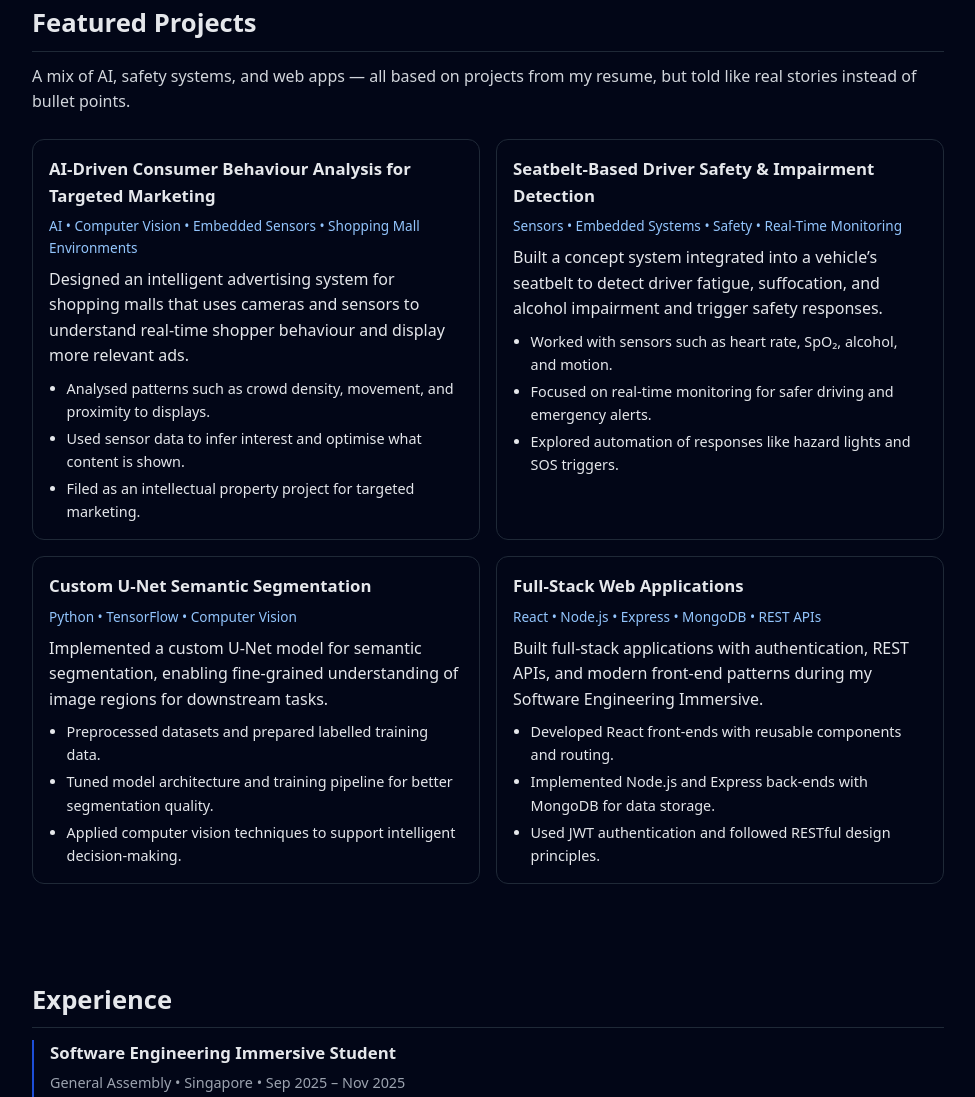
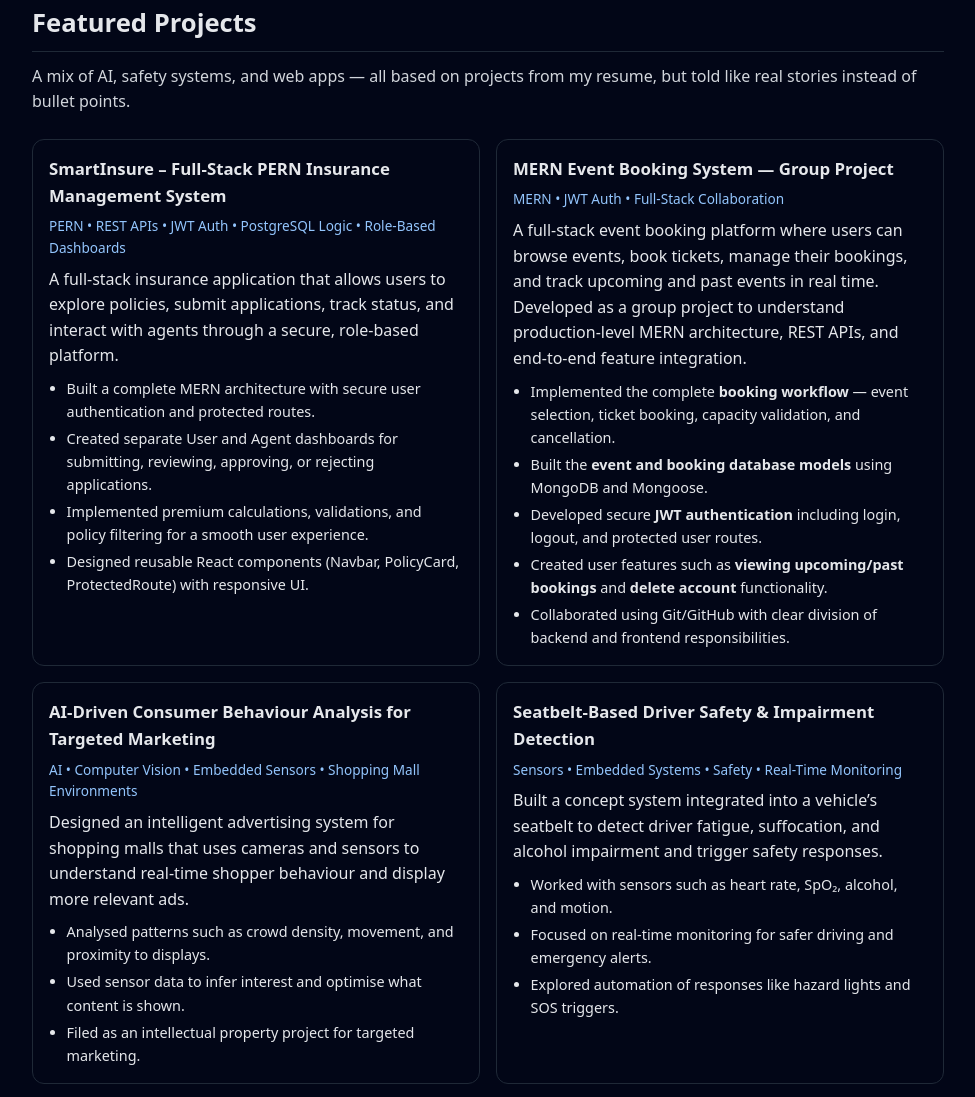
Before and after one commit to Vshvalogan/Vshvapoorani_Loganathan, a plain HTML site: page index.html in a window 1280 px wide. Shown: the part 1112-2209 px from the top of the page, without its empty margins (152-1127 px from the left). Drawn offline with Linux system fonts and the light colour scheme.

Commit message:
Update: Updated with my recent Project

```diff
--- a/index.html
+++ b/index.html
@@ -24,7 +24,7 @@
   <section class="hero" id="home">
     <div class="hero-content">
       <p class="hero-tag">Software Engineering • AI & Robotics </p>
-      <h1>Hi, I’m Vshvapoorani 👋</h1>
+      <h1>Hi, I’m Vshvapoorani </h1>
       <h2>I build full-stack apps, AI models, and real-world safety systems.</h2>
       <p class="hero-text">
         I’m a Computer Science specialization in Artificial Intelligence and Robotics graduate and Software Engineering
@@ -39,7 +39,7 @@
 
       <div class="hero-stats">
         <div class="stat-card">
-          <h3>AI & CV</h3>
+          <h3>AI</h3>
           <p>Custom U-Net segmentation & intelligent systems projects.</p>
         </div>
         <div class="stat-card">
@@ -70,7 +70,7 @@
       </div>
       <div class="card">
         <h3>Bootcamp</h3>
-        <p><strong>Software Engineering Immersive</strong></p>
+        <p><strong>Software Engineering</strong></p>
         <p>General Assembly, Singapore</p>
         <p>Sep 2025 – Nov 2025</p>
       </div>
@@ -94,6 +94,43 @@
     </p>
 
     <div class="cards">
+
+        <!-- Project 3: SmartInsure MERN Application -->
+        <article class="card project-card">
+          <h3>SmartInsure – Full-Stack PERN Insurance Management System</h3>
+          <p class="tech">PERN • REST APIs • JWT Auth • PostgreSQL Logic • Role-Based Dashboards</p>
+          <p>
+            A full-stack insurance application that allows users to explore policies,
+            submit applications, track status, and interact with agents through a
+            secure, role-based platform.
+          </p>
+          <ul class="project-points">
+            <li>Built a complete MERN architecture with secure user authentication and protected routes.</li>
+            <li>Created separate User and Agent dashboards for submitting, reviewing, approving, or rejecting applications.</li>
+            <li>Implemented premium calculations, validations, and policy filtering for a smooth user experience.</li>
+            <li>Designed reusable React components (Navbar, PolicyCard, ProtectedRoute) with responsive UI.</li>
+          </ul>
+        </article>
+
+        <article class="card project-card">
+            <h3>MERN Event Booking System — Group Project</h3>
+            <p class="tech">MERN • JWT Auth • Full-Stack Collaboration</p>
+            <p>
+              A full-stack event booking platform where users can browse events, book tickets,
+              manage their bookings, and track upcoming and past events in real time.
+              Developed as a group project to understand production-level MERN architecture,
+              REST APIs, and end-to-end feature integration.
+            </p>
+
+            <ul class="project-points">
+              <li>Implemented the complete <strong>booking workflow</strong> — event selection, ticket booking,
+                capacity validation, and cancellation.</li>
+              <li>Built the <strong>event and booking database models</strong> using MongoDB and Mongoose.</li>
+              <li>Developed secure <strong>JWT authentication</strong> including login, logout, and protected user routes.</li>
+              <li>Created user features such as <strong>viewing upcoming/past bookings</strong> and <strong>delete account</strong> functionality.</li>
+              <li>Collaborated using Git/GitHub with clear division of backend and frontend responsibilities.</li>
+            </ul>
+          </article>
 
       <!-- Project 1: AI-driven consumer analysis -->
       <article class="card project-card">
@@ -166,7 +203,7 @@
     <div class="timeline">
 
       <div class="timeline-item">
-        <h3>Software Engineering Immersive Student</h3>
+        <h3>Software Engineering Student</h3>
         <p class="org">General Assembly • Singapore • Sep 2025 – Nov 2025</p>
         <ul>
           <li>Built full-stack projects using React, Node.js, Express, and MongoDB.</li>
@@ -271,8 +308,7 @@
     </p>
     <ul class="project-points">
       <li>Software Engineer (Full-Stack / Back-End)</li>
-      <li>AI / ML Engineer (Junior / Graduate)</li>
-      <li>Roles involving computer vision, safety, or assistive technologies</li>
+      <li>AI / ML Engineer (Junior)</li>
     </ul>
   </section>
 
```
